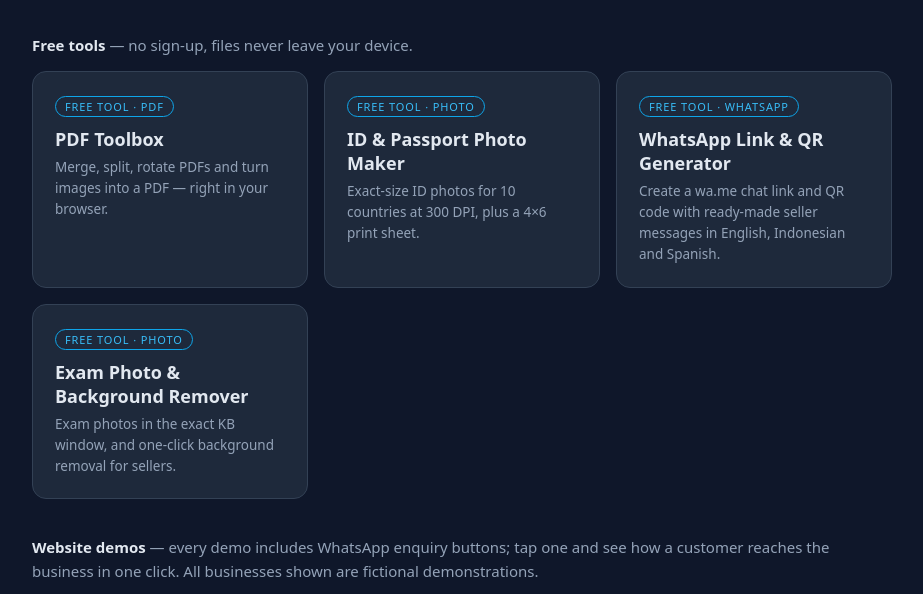
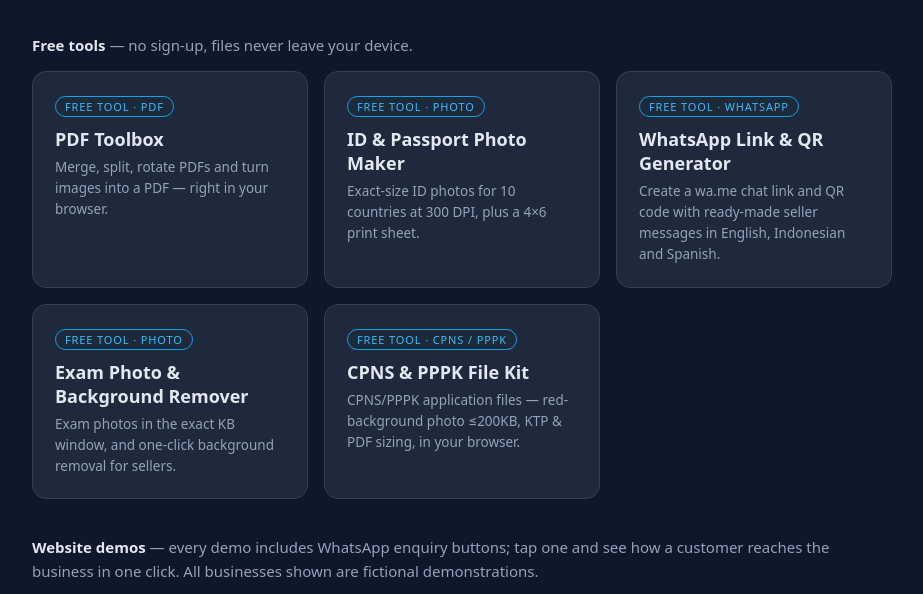
Before and after one commit to sirtang71-collab/smb-demos, a plain HTML site: page index.html in a window 1280 px wide. Shown: the part 148-742 px from the top of the page, without its empty margins (178-1101 px from the left). Drawn offline with Linux system fonts and the light colour scheme.

Commit message:
Update index.html (add CPNS card)

```diff
--- a/index.html
+++ b/index.html
@@ -45,6 +45,11 @@
       <h2>Exam Photo &amp; Background Remover</h2>
       <p>Exam photos in the exact KB window, and one-click background removal for sellers.</p>
     </a>
+    <a class="card" href="cpns-kit/">
+      <span class="tag">Free Tool · CPNS / PPPK</span>
+      <h2>CPNS &amp; PPPK File Kit</h2>
+      <p>CPNS/PPPK application files — red-background photo ≤200KB, KTP &amp; PDF sizing, in your browser.</p>
+    </a>
   </div>
   <p class="sub" style="margin-bottom:14px"><strong style="color:#e2e8f0">Website demos</strong> — every demo includes WhatsApp enquiry buttons; tap one and see how a customer reaches the business in one click. All businesses shown are fictional demonstrations.</p>
   <div class="grid">
```
